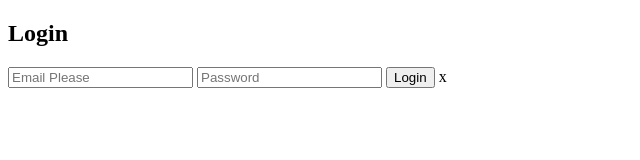
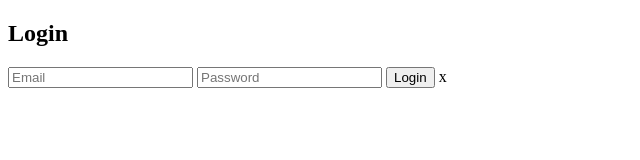
Before and after one commit to hmanchana/TASK-MANAGER-APP, a plain HTML site: page frontend/login.html in a window 1280 px wide. Shown: the full height of the page, 0-640 px from the left. Drawn offline with Linux system fonts and the light colour scheme.

Commit message:
login.html line 8

```diff
--- a/frontend/login.html
+++ b/frontend/login.html
@@ -5,7 +5,7 @@
 </head>
 <body>
   <h2>Login</h2>
-  <input id="email" placeholder="Email Please" />
+  <input id="email" placeholder="Email" />
   <input id="password" type="password" placeholder="Password" />
   <button onclick="login()">Login</button>
 
```
